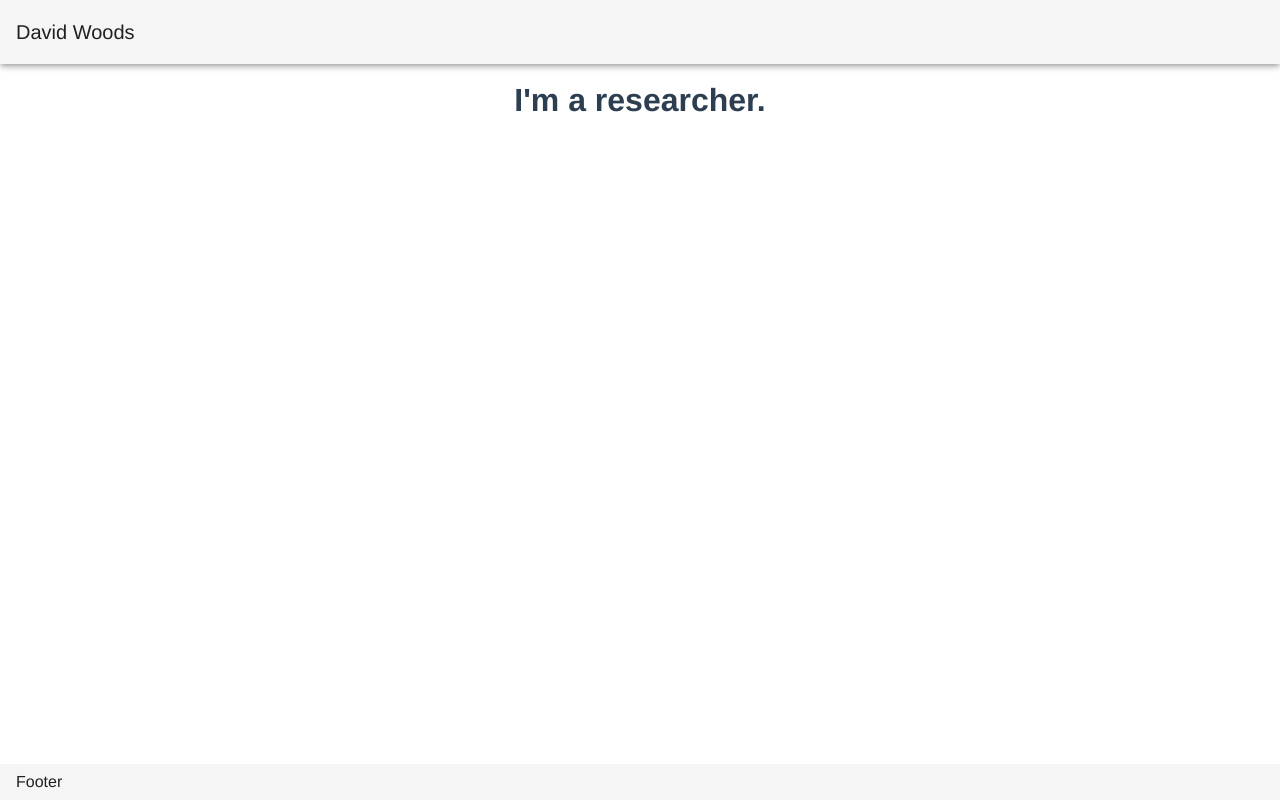
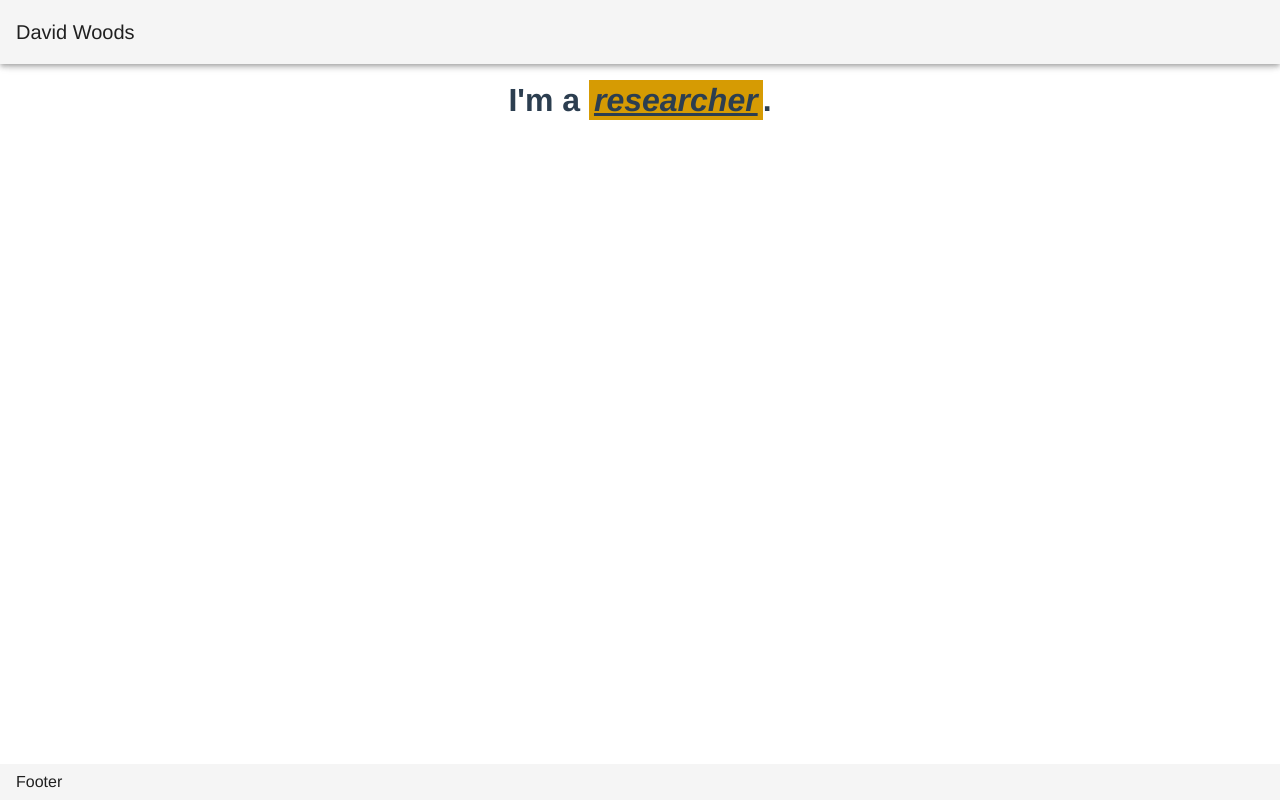
Before and after one commit to dave-woods/dwoods.xyz, a Vue app: page /research in a window 1280 px wide. Built offline with nearby package versions, Linux system fonts and the light colour scheme; the HTML template or start-up script is replaced by a standard one.

Commit message:
Minor style update

```diff
--- a/src/views/Home.vue
+++ b/src/views/Home.vue
@@ -39,7 +39,7 @@
             <!-- TODO: Add small image of something related to trampolining -->
         </v-row>
         <v-row class="interest-row">
-            <v-col cols="2"><h3><router-link :to="`/visual`">Artist</router-link></h3></v-col>
+            <v-col cols="2"><h3><router-link :to="`/visual`">Visual Artist</router-link></h3></v-col>
             <v-col style="text-align: left">
             <p><a href="https://www.instagram.com/ferguswoods_">My brother</a>'s always been the real artist of the family, but I occasionally enjoy dabbling with sketching (mostly cartoon-style) and photo-manipulation.</p>
             <p>Browse some of the pieces I've made. <v-btn to="/visual" tile text><v-icon large>mdi-hand-pointing-right</v-icon></v-btn></p>
--- a/src/views/Music.vue
+++ b/src/views/Music.vue
@@ -1,6 +1,9 @@
 <template>
     <div>
-        <h1>I'm a musician.</h1>
+        <!-- TODO: Add a highlight to the noun below -->
+        <h1>I'm a <span class="who-am-i">musician</span>.</h1>
+        <!-- Add large, related image -->
+        <!-- Add full descriptive text and examples of related works/links -->
     </div>
 </template>
 
--- a/src/views/Research.vue
+++ b/src/views/Research.vue
@@ -1,6 +1,9 @@
 <template>
     <div>
-        <h1>I'm a researcher.</h1>
+        <!-- TODO: Add a highlight to the noun below -->
+        <h1>I'm a <span class="who-am-i">researcher</span>.</h1>
+        <!-- Add large, related image -->
+        <!-- Add full descriptive text and examples of related works/links -->
     </div>
 </template>
 
--- a/src/views/Trampolining.vue
+++ b/src/views/Trampolining.vue
@@ -1,6 +1,9 @@
 <template>
     <div>
-        <h1>I'm a gymnast.</h1>
+        <!-- TODO: Add a highlight to the noun below -->
+        <h1>I'm a <span class="who-am-i">trampolinist</span>.</h1>
+        <!-- Add large, related image -->
+        <!-- Add full descriptive text and examples of related works/links -->
     </div>
 </template>
 
--- a/src/views/Visual.vue
+++ b/src/views/Visual.vue
@@ -1,6 +1,9 @@
 <template>
     <div>
-        <h1>I'm an artist.</h1>
+        <!-- TODO: Add a highlight to the noun below -->
+        <h1>I'm a <span class="who-am-i">visual artist</span>.</h1>
+        <!-- Add large, related image -->
+        <!-- Add full descriptive text and examples of related works/links -->
     </div>
 </template>
 
```
